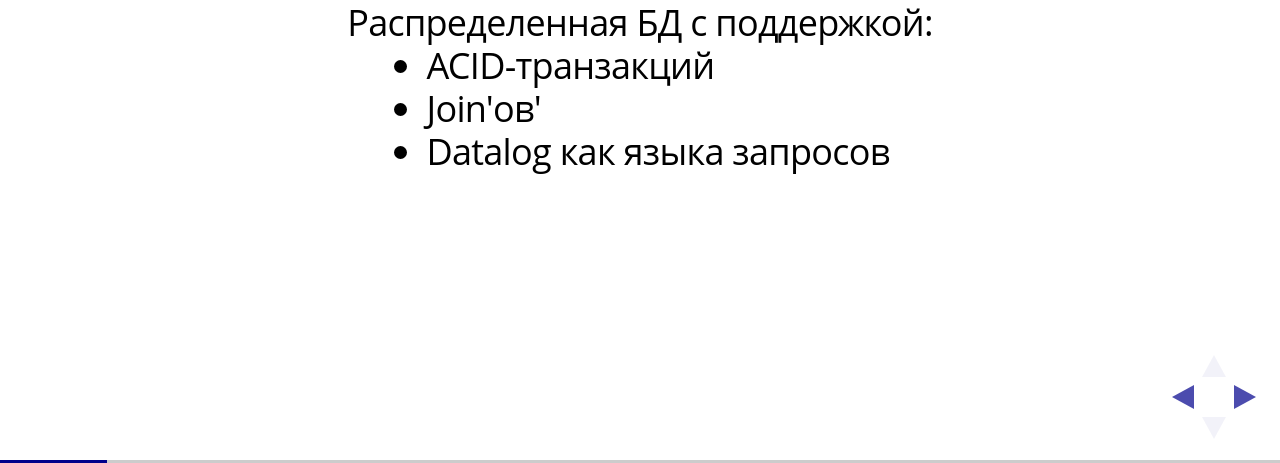
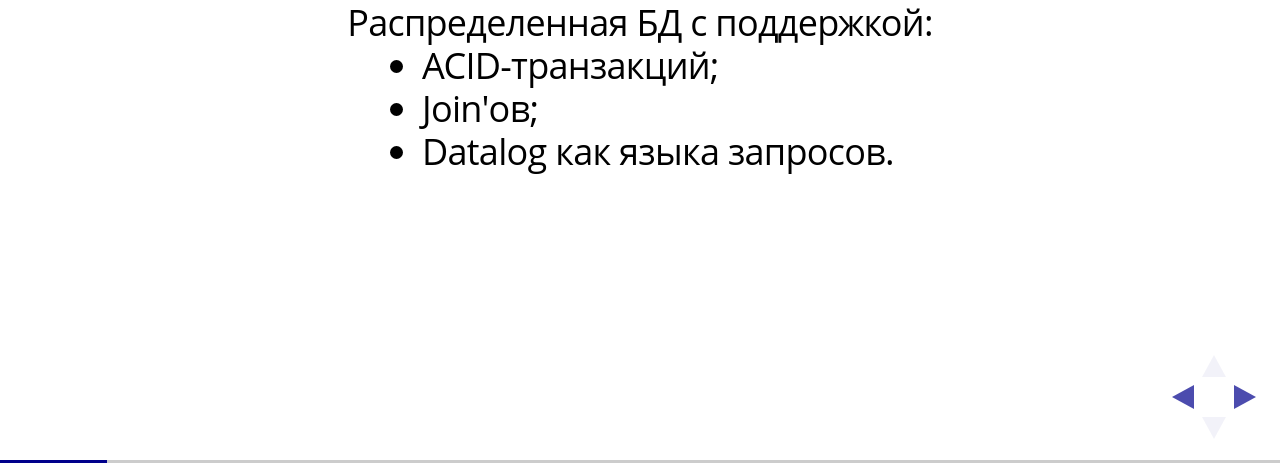
Before and after one commit to alwx/slides-datomic, a website: page index.html in a window 1280 px wide. Both pictures are taken after a click on the element 1251 px from the left and 734 px from the top of the page. Shown: the part 337-800 px from the top of the page. Drawn offline with Linux system fonts and the light colour scheme; a web font is replaced by a local one.

Commit message:
additional slide

```diff
--- a/index.html
+++ b/index.html
@@ -49,9 +49,9 @@
           <h2>Что это?</h2>
           Распределенная БД с поддержкой:
           <ul>
-            <li>ACID-транзакций</li>
-            <li>Join'ов'</li>
-            <li>Datalog как языка запросов</li>
+            <li>ACID-транзакций;</li>
+            <li>Join'ов;</li>
+            <li>Datalog как языка запросов.</li>
           </ul>
         </section>
 
```
